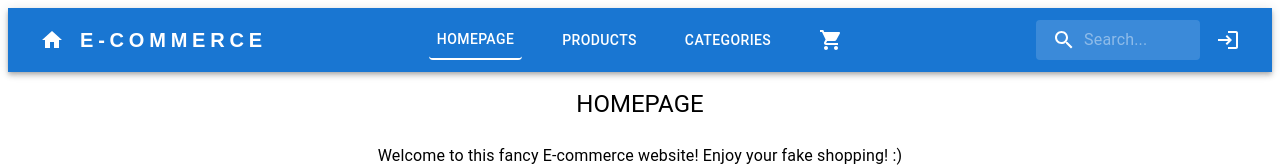
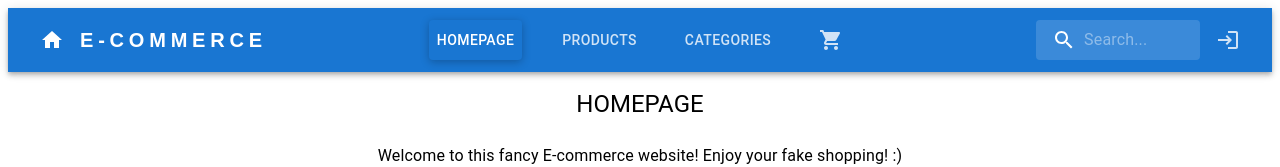
Before and after one commit to Dm7add96412/ecommerce, a React (Vite) app: page / in a window 1280 px wide. Shown: the top 167 px of the page. Built offline with nearby package versions, Linux system fonts and the light colour scheme.

Commit message:
some small aesthetic adjustments to the Root location functionality

```diff
--- a/src/pages/CartPage.tsx
+++ b/src/pages/CartPage.tsx
@@ -1,5 +1,5 @@
 import { useEffect, useState } from 'react';
-import { Alert, Box, Card, Grid2, IconButton, TextField, Typography } from '@mui/material';
+import { Alert, Box, Button, Card, Grid2, IconButton, TextField, Typography } from '@mui/material';
 import RemoveIcon from '@mui/icons-material/Remove';
 import AddIcon from '@mui/icons-material/Add';
 import { useNavigate } from 'react-router-dom';
@@ -181,7 +181,13 @@ const CartPage = () => {
                 <br/>
             </Card>
             <br/>
-            {!isError && <Typography variant='h6'>Total price: {cartTotal()} €</Typography>}
+            <Box sx={{ display: 'flex',
+                flexDirection: 'column',
+                alignItems: 'center',
+             }}>
+                {!isError && <Typography variant='h6'>Total price: {cartTotal()} €</Typography>}
+                <Button variant='contained'>Proceed to checkout</Button>
+            </Box>
         </Box>
     )
 }
--- a/src/pages/Root.tsx
+++ b/src/pages/Root.tsx
@@ -123,26 +123,34 @@ const Root = () => {
                         <Button color='inherit'
                                 component={NavLink}
                                 to='/'
-                                sx={{ borderBottom: location.pathname === '/' ? "2px solid white" : "none" }}>
+                                sx={{ boxShadow: location.pathname === '/' ? '0 2px 8px rgba(0,0,0,0.25)' : 'none',
+                                    opacity: location.pathname === '/' ? 1 : 0.8
+                                 }}>
                                     Homepage
                                 </Button>
                         <Button color='inherit'
                                 component={NavLink}
                                 to='/products'
-                                sx={{ borderBottom: location.pathname === '/products' ? "2px solid white" : "none" }}>
+                                sx={{ boxShadow: location.pathname === '/products' ? '0 2px 8px rgba(0,0,0,0.25)' : 'none',
+                                    opacity: location.pathname === '/products' ? 1 : 0.8
+                                 }}>
                                     Products
                                 </Button>
                         <Button color='inherit'
                                 component={NavLink}
                                 to='/categories'
-                                sx={{ borderBottom: location.pathname === '/categories' ? "2px solid white" : "none" }}>
+                                sx={{ boxShadow: location.pathname === '/categories' ? '0 2px 8px rgba(0,0,0,0.25)' : 'none',
+                                    opacity: location.pathname === '/categories' ? 1 : 0.8
+                                 }}>
                                     Categories
                                 </Button>
                         <Badge badgeContent={cartQuantity()} color='error'>
                         <IconButton color='inherit'
                                     component={NavLink}
                                     to={authToken ? '/shoppingcart' : '/login'}
-                                    sx={{ borderBottom: location.pathname === '/shoppingcart' ? "2px solid white" : "none" }}>
+                                    sx={{ boxShadow: location.pathname === '/shoppingcart' ? '0 2px 8px rgba(0,0,0,0.25)' : 'none',
+                                        opacity: location.pathname === '/shoppingcart' ? 1 : 0.8
+                                     }}>
                             <ShoppingCartIcon/>
                         </IconButton>
                         </Badge>
@@ -152,12 +160,16 @@ const Root = () => {
                         {authToken ?
                             <IconButton color='inherit'
                                 component={NavLink} to='/profilepage'
-                                sx={{ borderBottom: location.pathname === '/profilepage' ? "2px solid white" : "none" }}>
+                                sx={{ boxShadow: location.pathname === '/profilepage' ? '0 2px 8px rgba(0,0,0,0.25)' : 'none',
+                                    opacity: location.pathname === '/profilepage' ? 1 : 0.8
+                                 }}>
                                 <AccountCircleIcon/>
                             </IconButton> :
                             <IconButton color='inherit'
                                 component={NavLink} to='/login'
-                                sx={{ borderBottom: location.pathname === '/login' ? "2px solid white" : "none" }}>
+                                sx={{ boxShadow: location.pathname === '/login' ? '0 2px 8px rgba(0,0,0,0.25)' : 'none',
+                                    opacity: location.pathname === '/login' ? 1 : 0.8
+                                 }}>
                                 <LoginIcon/>
                             </IconButton>}
                     </Box>
```
